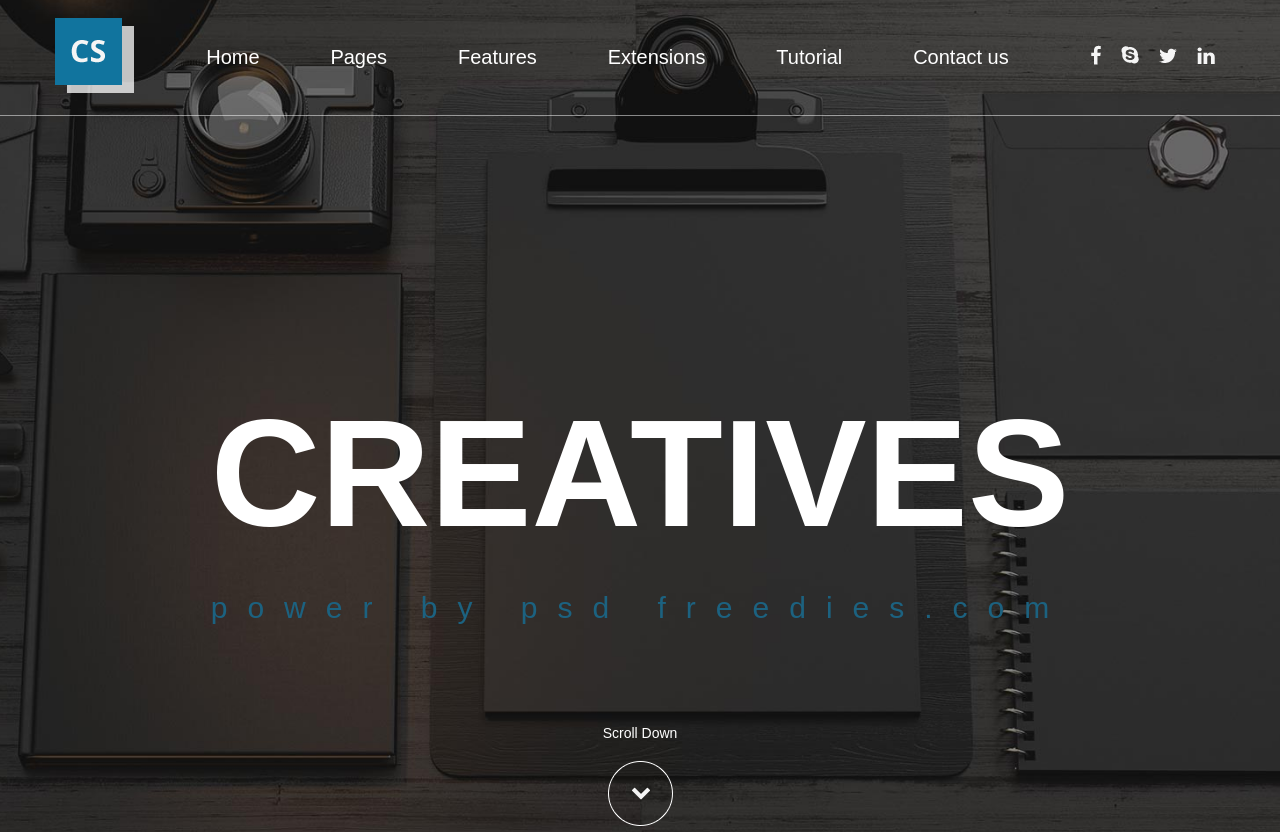
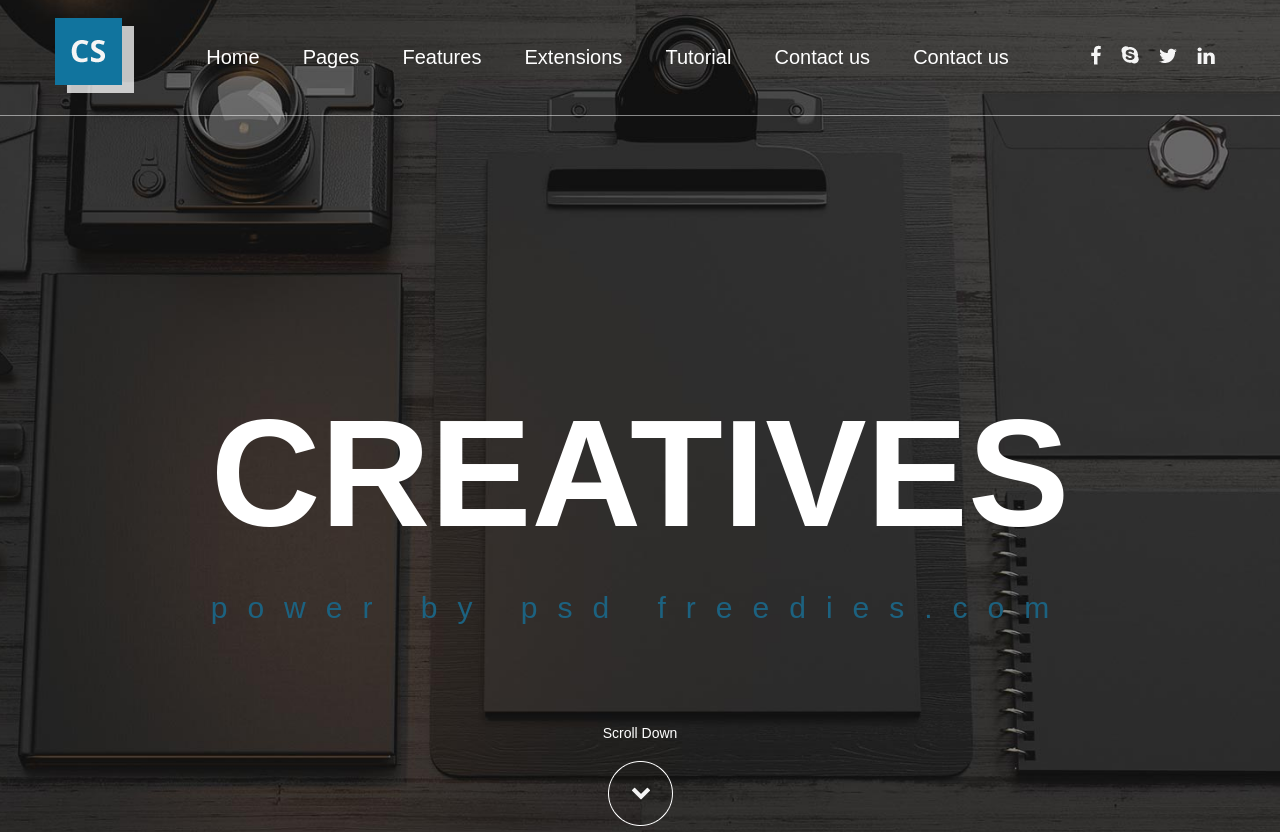
Before and after one commit to AntPzk90/Landing, a plain HTML site: page № 0/index.html in a window 1280 px wide. Shown: the top 832 px of the page. Drawn offline with Linux system fonts and the light colour scheme.

Commit message:
Update index.html
do 1 li

```diff
--- a/№ 0/index.html
+++ b/№ 0/index.html
@@ -23,6 +23,7 @@
 							<li class="nav-list-item"><a href="#" id="js-features">Features</a></li>
 							<li class="nav-list-item"><a href="#" id="js-exestions">Extensions</a></li>
 							<li class="nav-list-item"><a href="#" id="js-tutorial">Tutorial</a></li>
+							<li class="nav-list-item"><a href="#" id="js-contact">Contact us</a></li>
 							<li class="nav-list-item"><a href="#" id="js-contact">Contact us</a></li>
 						</ul>
 					</nav>
```
